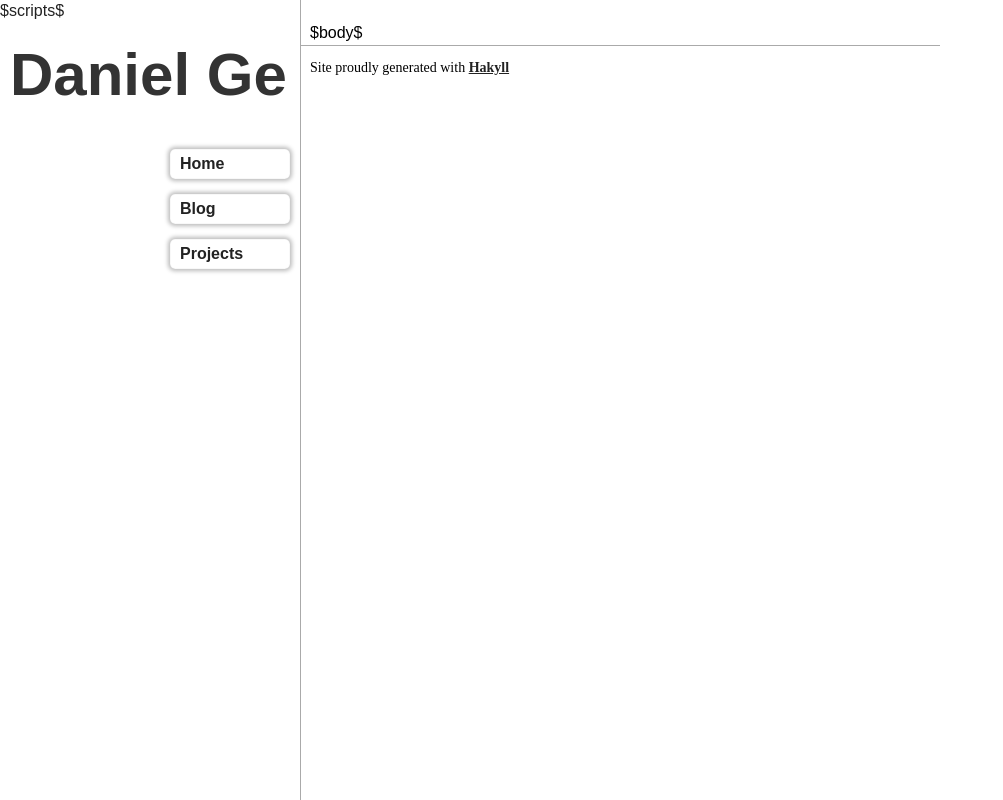
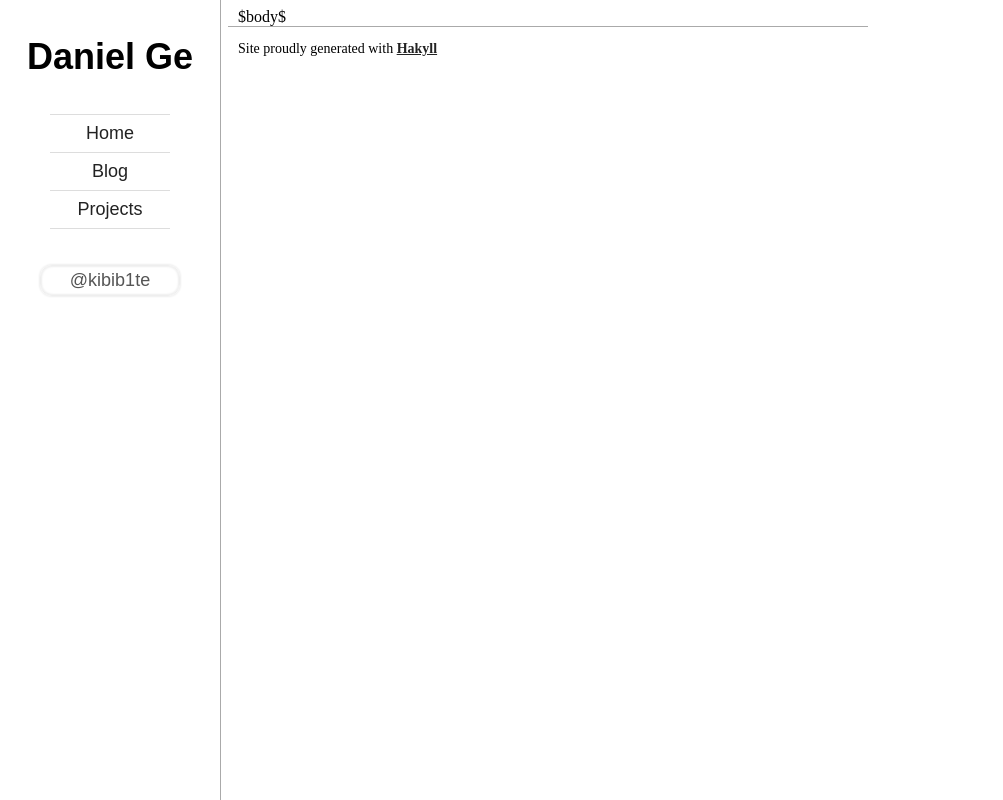
Before and after one commit to DanGe42/scratch, a Python web app: template templates/default.html in a window 1280 px wide. Shown: the whole page, without its empty margins (0-1003 px from the left). Run offline with Jinja, Linux system fonts and the light colour scheme; the template is opened without the code that fills it, so the values that code supplies are empty; some libraries are stand-ins or nearby versions.

Commit message:
Made modifications to the CSS layout, particularly the sidebar, and also moved my contact information to the sidebar.
In the current state of things, we had a fairly large sidebar
(280px wide). I decided to decrease the width of this sidebar
such that it was 200px wide instead. Consequently, I decreased the
font size of the large <h1>, the site title, from 60px to 36px.

I also decided to center the navigation elements because I thought
it looked nicer (the grid doesn't fit all cases...). Finally,
I moved my Twitter and Email contacts to the sidebar and added them
as buttons with rounded borders.

```diff
--- /dev/null
+++ b/css/site.css
@@ -0,0 +1,183 @@
+/* Sidebar */
+
+header {
+  border-right: 1px solid #AAA;
+  float: left;
+  padding: 0 10px;
+  position: fixed;
+  width: 200px;
+  bottom: 0;
+  left: 0;
+  right: auto;
+  top: 0;
+}
+
+    header a {
+      font-weight: normal;
+    }
+
+#site-title {
+  font: bold 36px "nimbus-sans",sans-serif;
+  margin: 1em 0;
+  text-align: center;
+}
+
+    #site-title a,
+    #site-title a:visited {
+      color: #000;
+      font-weight: bold;
+      text-decoration: none;
+    }
+
+nav, #contact-list {
+  color: #333;
+  font: 18px "nimbus-sans",sans-serif;
+  margin: 2em auto;
+  width: 140px;
+}
+
+    nav > ul {
+      list-style: none;
+      padding: 0 10px;
+    }
+
+    nav li {
+      border-bottom: 1px solid #DDD;
+      margin: 0;
+      text-align: center;
+      z-index: 1;
+    }
+
+        nav li:first-of-type {
+          border-top: 1px solid #DDD;
+        }
+
+    nav a {
+      display: block;
+      padding: 8px 10px;
+      text-decoration: none;
+      z-index: 0;
+    }
+
+        nav a:hover {
+          background-color: #DDD;
+        }
+
+        nav a:visited {
+          color: #333;
+        }
+
+    #contact-list ul {
+      list-style: none;
+      padding: 0;
+    }
+
+    #contact-list li {
+      border: 1px solid #EEE;
+      border-radius: 12px;
+      box-shadow: 0 0 2px 1px #EEE, inset 0 0 2px 1px #EEE;
+      margin-bottom: 1em;
+      text-align: center;
+    }
+
+    #contact-list a {
+      color: #555;
+      display: block;
+      padding: 4px 4px;
+      text-decoration: none;
+    }
+
+        #contact-list a:visited {
+          color: #555;
+        }
+
+/* Global CSS */
+
+a {
+  color: #222;
+  font-weight: bold;
+  text-decoration: underline;
+}
+
+    a:hover {
+      color: #222;
+      text-decoration: none;
+    }
+
+    a:visited {
+      color: #666;
+    }
+
+/* Content */
+
+#content,
+footer {
+  color: #000;
+  margin-left: 220px;
+  max-width: 620px;
+  padding: 0 10px;
+  position: relative;
+}
+
+#content h1 {
+  color: #111;
+  font: bold 36px "nimbus-sans",sans-serif;
+}
+
+#content h2 {
+  color: #333;
+  font: bold 24px "nimbus-sans",sans-serif;
+}
+
+#content h3 {
+  color: #444;
+  font: bold 18px "nimbus-sans",sans-serif;
+}
+
+#content h4 {
+  color: #666;
+  font: bold 18px "nimbus-sans",sans-serif;
+}
+
+#content p,
+#content li {
+  color: #111;
+  font: 18px / 30px "pt-serif",serif;
+}
+
+footer {
+  border-top: 1px solid #AAA;
+  font: 14px "pt-serif",serif;
+}
+
+/* Page specific CSS */
+
+.info-list,
+.posts-list {
+  list-style: none;
+  padding: 0;
+}
+
+#content .post-item {
+  margin-bottom: 20px;
+}
+
+    #content .post-item > * {
+      margin: 0;
+      padding: 0;
+      line-height: 24px;
+    }
+
+    #content .post-item h2 a {
+      font-weight: normal;
+    }
+
+#content .item-description {
+  color: #282828;
+  font-size: 16px;
+}
+
+#content .item-meta {
+  color: #666;
+  font-size: 16px;
+}
--- a/css/styles.css
+++ /dev/null
@@ -1,154 +0,0 @@
-/* Sidebar */
-
-.sidebar {
-  float: left;
-  position: fixed;
-  width: 280px;
-  bottom: 0;
-  left: 0;
-  right: auto;
-}
-
-header {
-  border-right: 1px solid #AAA;
-  padding: 0 10px;
-  top: 0;
-}
-
-#site-title {
-  font: bold 60px "nimbus-sans", sans-serif;
-}
-
-#site-title a,
-#site-title a:hover,
-#site-title a:active,
-#site-title a:visited {
-  color: #333;
-  text-decoration: none;
-}
-
-nav {
-  margin: 0 0 0 150px;
-  width: 140px;
-}
-
-nav > ul {
-  list-style: none;
-  padding: 0 10px;
-}
-
-nav li {
-  margin: 15px 0;
-  border-radius: 5px;
-  box-shadow: 0 0 4px 2px #BBB, inset 0 0 1px 0 #BBB;
-  z-index: 1;
-}
-
-nav a {
-  display: block;
-  padding: 4px 0 0 10px;
-  height: 26px;
-  width: 110px;
-  text-decoration: none;
-  z-index: 0;
-}
-
-nav a:hover {
-  background-clip: padding-box;
-  background-color: #CCC;
-}
-
-nav a:visited {
-  color: #222;
-}
-
-/* Global CSS */
-
-a {
-  color: #222;
-  font-weight: bold;
-  text-decoration: underline;
-}
-
-a:hover {
-  color: #222;
-  text-decoration: none;
-}
-
-a:visited {
-  color: #666;
-}
-
-/* Content */
-
-#content,
-footer {
-  color: #000;
-  margin-left: 300px;
-  max-width: 620px;
-  padding: 0 10px;
-  position: relative;
-}
-
-#content h1 {
-  color: #111;
-  font: bold 36px "nimbus-sans",sans-serif;
-}
-
-#content h2 {
-  color: #333;
-  font: bold 24px "nimbus-sans",sans-serif;
-}
-
-#content h3 {
-  color: #444;
-  font: bold 18px "nimbus-sans",sans-serif;
-}
-
-#content h4 {
-  color: #666;
-  font: bold 18px "nimbus-sans",sans-serif;
-}
-
-#content p,
-#content li {
-  color: #111;
-  font: 18px / 30px "pt-serif",serif;
-}
-
-footer {
-  border-top: 1px solid #AAA;
-  font: 14px "pt-serif",serif;
-}
-
-/* Page specific CSS */
-
-.info-list,
-.posts-list {
-  list-style: none;
-  padding: 0;
-}
-
-#content .post-item {
-  margin-bottom: 20px;
-}
-
-#content .post-item > * {
-  margin: 0;
-  padding: 0;
-  line-height: 24px;
-}
-
-#content .item-description {
-  color: #282828;
-  font-size: 16px;
-}
-
-#content .item-meta {
-  color: #666;
-  font-size: 16px;
-}
-
-#content .post-item h2 a {
-  font-weight: normal;
-}
--- a/templates/default.html
+++ b/templates/default.html
@@ -3,18 +3,18 @@
   <head>
     <meta charset="utf-8">
     <title>$title$ - Daniel Ge</title>
-    <link rel="stylesheet" href="/css/boilerplate.css">
-    <link rel="stylesheet" href="/css/styles.css">
+    <!--<link rel="stylesheet" href="/css/boilerplate.css">-->
+    <link rel="stylesheet" href="/css/site.css">
     <!--<link href='http://fonts.googleapis.com/css?family=Open+Sans:400italic,400,600' rel='stylesheet' type='text/css'>-->
     <link rel="alternate" type="application/atom+xml" href="/atom.xml">
     <script src="/js/ie_compat.js"></script>
-    $scripts$
+    <script src="/js/home.js"></script>
     <!-- Load Typekit fonts -->
-    <script type="text/javascript" src="http://use.typekit.com/vgw7cap.js"></script>
-    <script type="text/javascript">try{Typekit.load();}catch(e){}</script>
+    <!--<script type="text/javascript" src="http://use.typekit.com/vgw7cap.js"></script>
+    <script type="text/javascript">try{Typekit.load();}catch(e){}</script>-->
   </head>
   <body>
-    <header class="sidebar">
+    <header>
       <h1 id="site-title"><a href="/">Daniel Ge</a></h1>
       <!--<h2 id="site-sub">Ramblings from the depths of an occasionally sleepy mind</h2>-->
       <nav>
@@ -24,6 +24,13 @@
           <li><a href="/projects/">Projects</a></li>
         </ul>
       </nav>
+
+      <div id="contact-list">
+        <!--<h2>Contact me</h2>-->
+        <ul>
+          <li><a href="https://twitter.com/kibib1te">@kibib1te</a></li>
+        </ul>
+      </div>
     </header>
 
     <section id="content">
```
